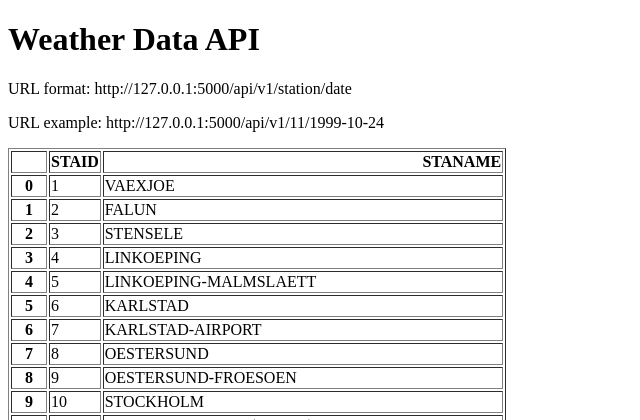
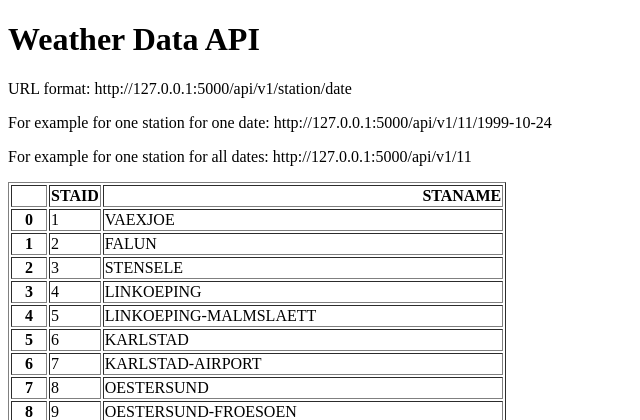
Before and after one commit to Que5/weather-api, a Flask app: page / in a window 1280 px wide. Shown: the top 420 px of the page, without its empty margins (0-640 px from the left). Run offline with Flask 3, Linux system fonts and the light colour scheme.

Commit message:
Added more URL endpoints

```diff
--- a/main.py
+++ b/main.py
@@ -19,6 +19,14 @@ def about(station, date):
     return {"station": station, "date": date,
             "temperature": temperature}
 
+@app.route("/api/v1/<station>")
+def all_data(station):
+    filename = "data_small/TG_STAID" + str(station).zfill(6) + ".txt"
+    df = pd.read_csv(filename, skiprows=20, parse_dates=["    DATE"])
+    result = df.to_dict(orient="records")
+    return result
+
+
 
 if __name__ == "__main__":
     app.run(debug=True)
--- a/templates/home.html
+++ b/templates/home.html
@@ -8,7 +8,8 @@
 <body>
     <h1>Weather Data API</h1>
     <p>URL format: http://127.0.0.1:5000/api/v1/station/date</p>
-    <p>URL example: http://127.0.0.1:5000/api/v1/11/1999-10-24</p>
+    <p>For example for one station for one date: http://127.0.0.1:5000/api/v1/11/1999-10-24</p>
+    <p>For example for one station for all dates: http://127.0.0.1:5000/api/v1/11</p>
     <p>{{data | safe}}</p>
 </body>
 </html>
```
